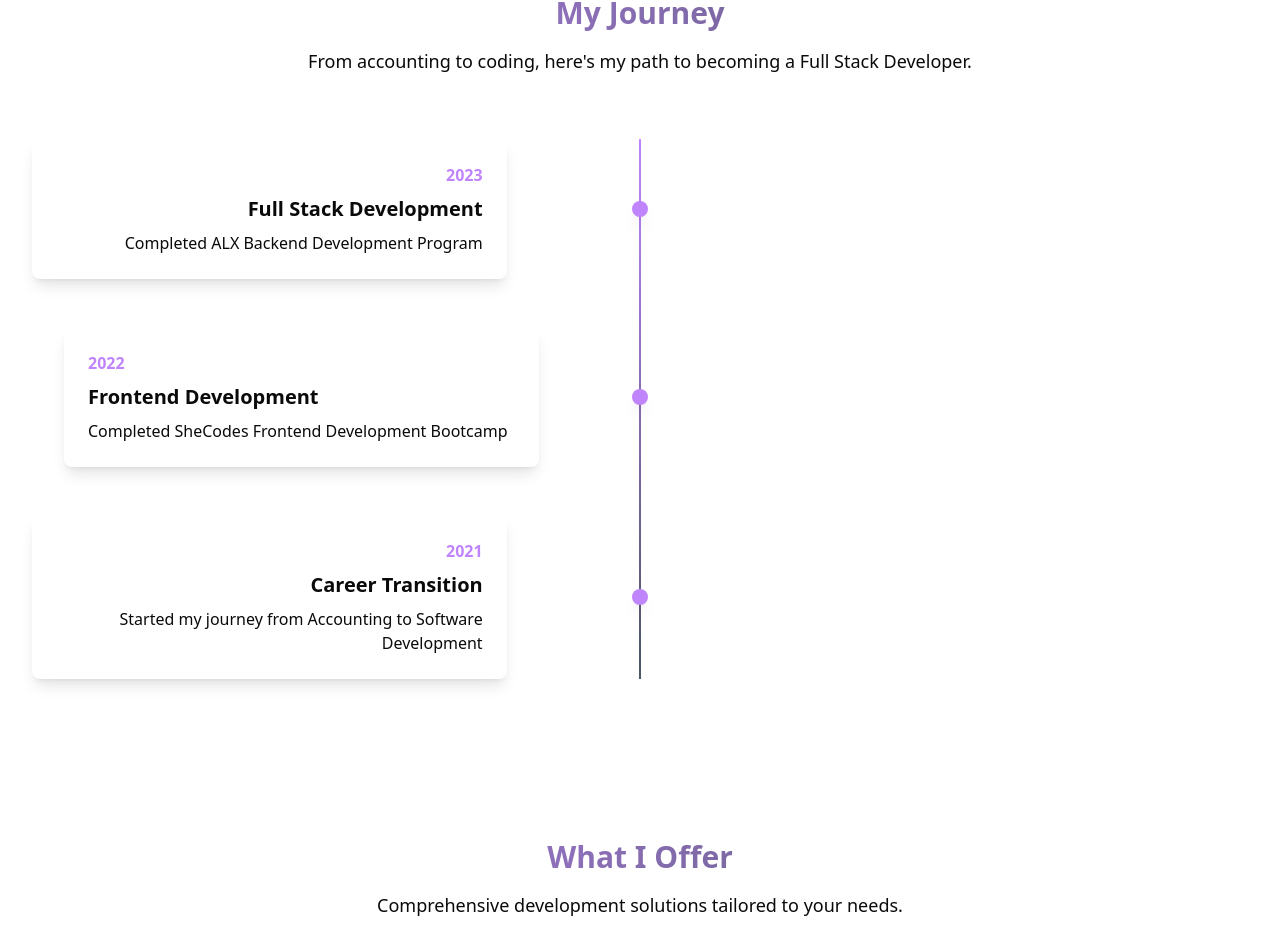
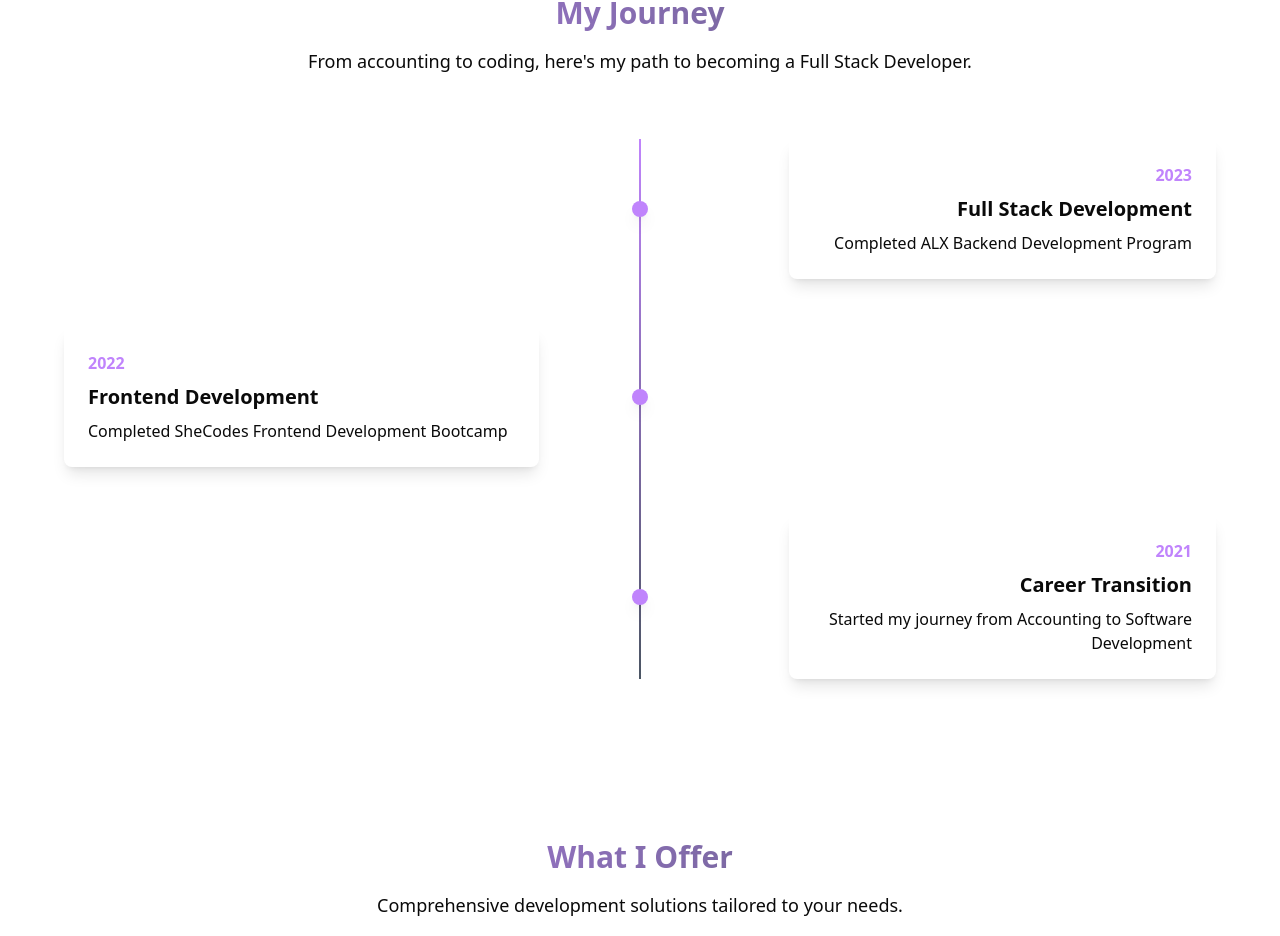
Before and after one commit to Selaelo1/selaelo-langa, a React (Vite) app: page / in a window 1280 px wide. Shown: the part 1529-2465 px from the top of the page. Built offline with nearby package versions, Linux system fonts and the light colour scheme.

Commit message:
Update Experience.tsx

```diff
--- a/src/components/Experience.tsx
+++ b/src/components/Experience.tsx
@@ -23,25 +23,26 @@ export function Experience() {
 
         <div className="relative">
           {/* Timeline line */}
-          <div className="absolute left-1/2 transform -translate-x-px h-full w-0.5 bg-gradient-to-b from-purple-400 to-gray-600" />
+          <div className="absolute left-4 md:left-1/2 top-0 h-full w-0.5 bg-gradient-to-b from-purple-400 to-gray-600 md:-translate-x-px" />
 
           <div className="space-y-12">
             {TIMELINE_EVENTS.map((event, index) => (
               <motion.div
                 key={event.year}
-                initial={{ opacity: 0, x: index % 2 === 0 ? -50 : 50 }}
+                initial={{ opacity: 0, x: -50 }}
                 whileInView={{ opacity: 1, x: 0 }}
                 viewport={{ once: true }}
                 transition={{ duration: 0.5, delay: index * 0.2 }}
-                className={`relative flex items-center ${
-                  index % 2 === 0 ? "justify-end" : "justify-start"
-                } md:justify-between`}
+                className="relative flex items-start md:items-center"
               >
-                <div
-                  className={`w-full md:w-5/12 ${
-                    index % 2 === 0 ? "text-right pr-8" : "text-left pl-8"
-                  }`}
-                >
+                {/* Timeline dot */}
+                <div className="absolute left-4 md:left-1/2 transform -translate-x-1/2 w-4 h-4 bg-purple-400 rounded-full shadow-lg mt-6 md:mt-0" />
+
+                <div className={`w-full pl-12 md:w-5/12 ${
+                  index % 2 === 0
+                    ? "md:pr-8 md:text-right md:ml-auto"
+                    : "md:pl-8 md:mr-auto"
+                }`}>
                   <div className="p-6 bg-card rounded-lg shadow-lg border hover:border-purple-400 transition-colors">
                     <span className="text-purple-400 font-bold">
                       {event.year}
@@ -54,9 +55,6 @@ export function Experience() {
                     </p>
                   </div>
                 </div>
-
-                {/* Timeline dot */}
-                <div className="absolute left-1/2 transform -translate-x-1/2 w-4 h-4 bg-purple-400 rounded-full shadow-lg" />
               </motion.div>
             ))}
           </div>
```
